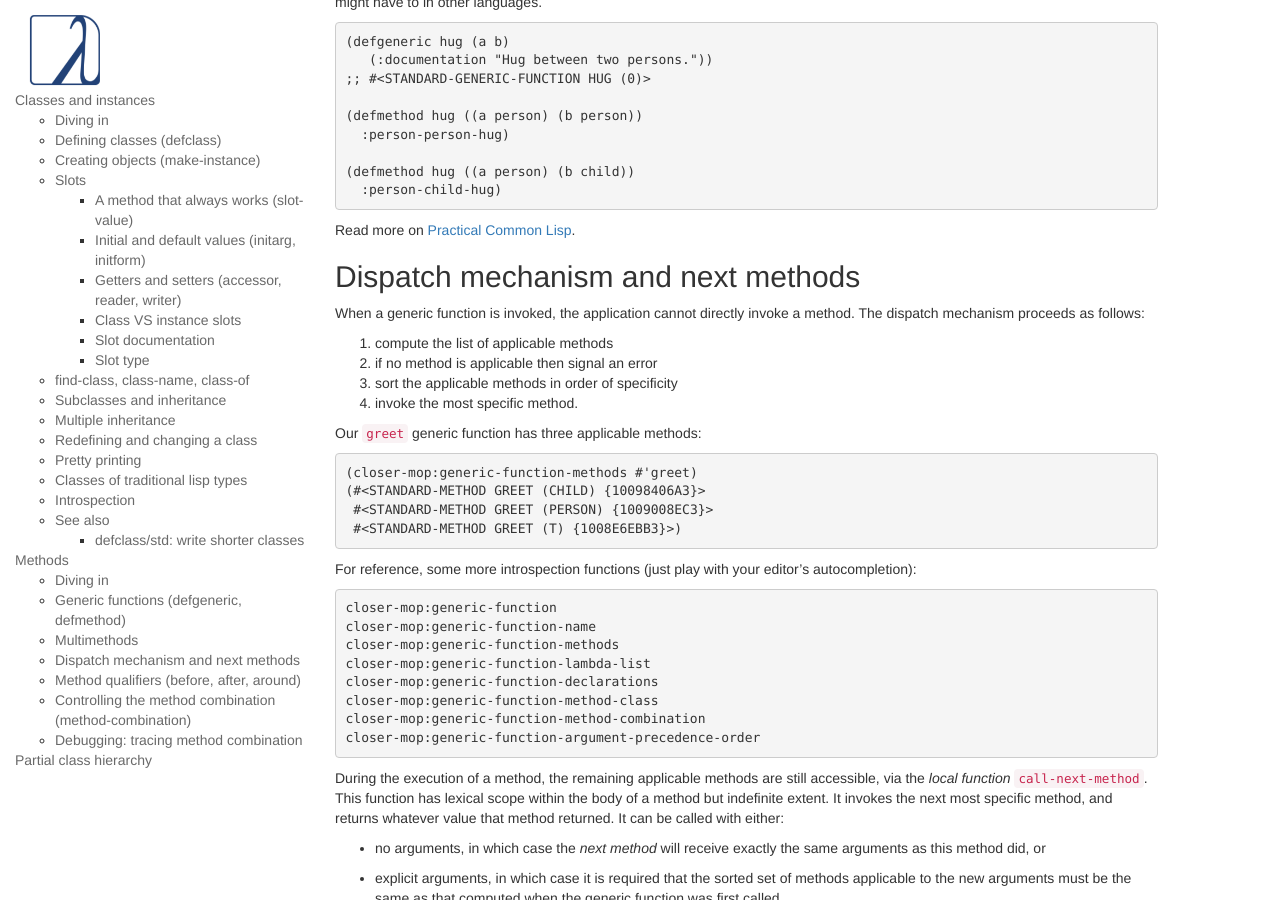
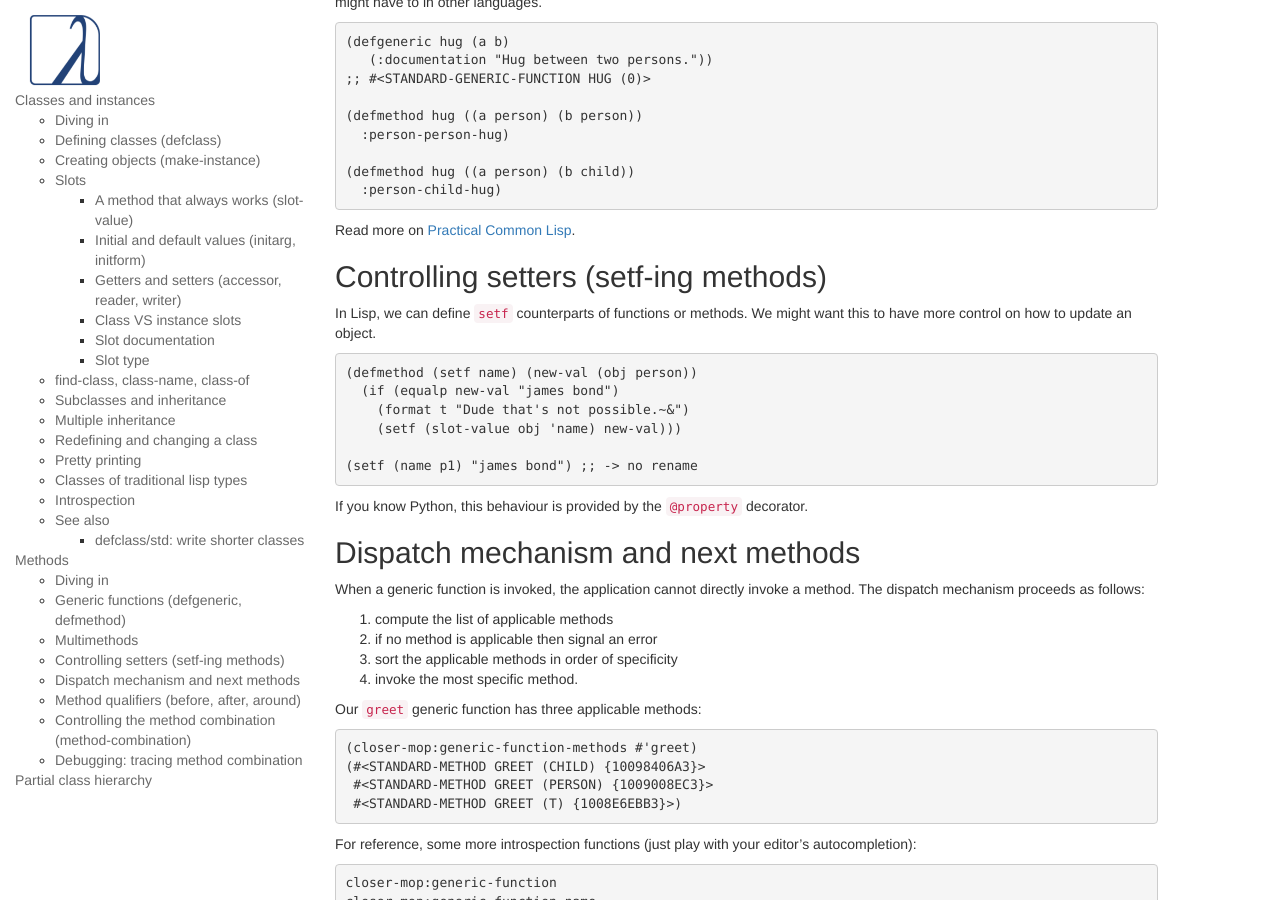
Before and after one commit to LispCookbook/cl-cookbook, a Jekyll site: the page built from clos.md, in a window 1280 px wide and 900 px high, scrolled down 16662 px. Built offline with Jekyll 4.4.1, drawn with Linux system fonts in a browser that asks for light colours.

Commit message:
clos - setf-ing methods

```diff
--- a/clos.md
+++ b/clos.md
@@ -1101,6 +1101,22 @@ have to in other languages.
 
 Read more on [Practical Common Lisp](http://www.gigamonkeys.com/book/object-reorientation-generic-functions.html#multimethods).
 
+## Controlling setters (setf-ing methods)
+
+In Lisp, we can define `setf` counterparts of functions or methods. We
+might want this to have more control on how to update an object.
+
+~~~lisp
+(defmethod (setf name) (new-val (obj person))
+  (if (equalp new-val "james bond")
+    (format t "Dude that's not possible.~&")
+    (setf (slot-value obj 'name) new-val)))
+
+(setf (name p1) "james bond") ;; -> no rename
+~~~
+
+If you know Python, this behaviour is provided by the `@property` decorator.
+
 
 ## Dispatch mechanism and next methods
 
```
